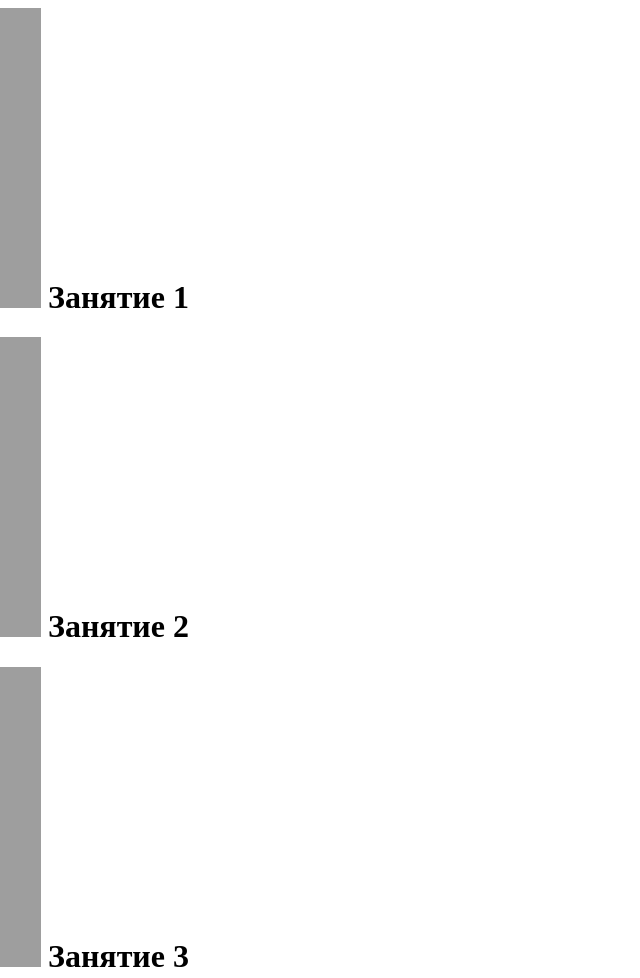
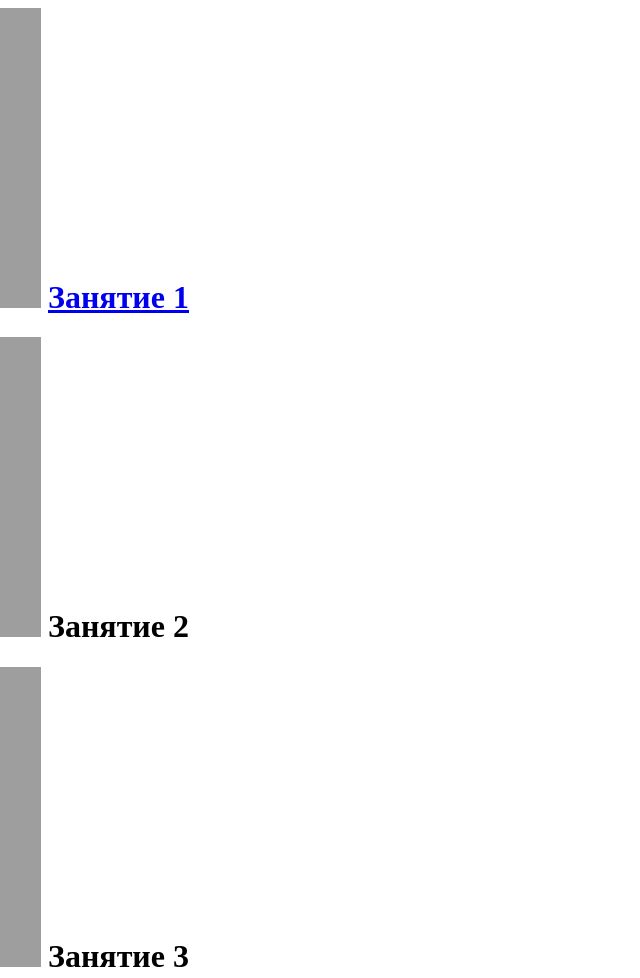
Before and after one commit to kutinleo/kutinleo.github.io, a plain HTML site: page lessons/index.html in a window 1280 px wide. Shown: the whole page, without its empty margins (0-640 px from the left). Drawn offline with Linux system fonts and the light colour scheme.

Commit message:
Update index.html

```diff
--- a/lessons/index.html
+++ b/lessons/index.html
@@ -1,7 +1,7 @@
 
 <ul style="list-style-image: url(https://gamemag.ru/images/cache/Users/User12246/988281d974-1_50x50.png);">
 
-  <li><h1>Занятие 1</h1></li>
+  <li><a href="lesson1"><h1>Занятие 1</h1></a></li>
   <li><h1>Занятие 2</h1></li>
   <li><h1>Занятие 3</h1></li>
 
```
